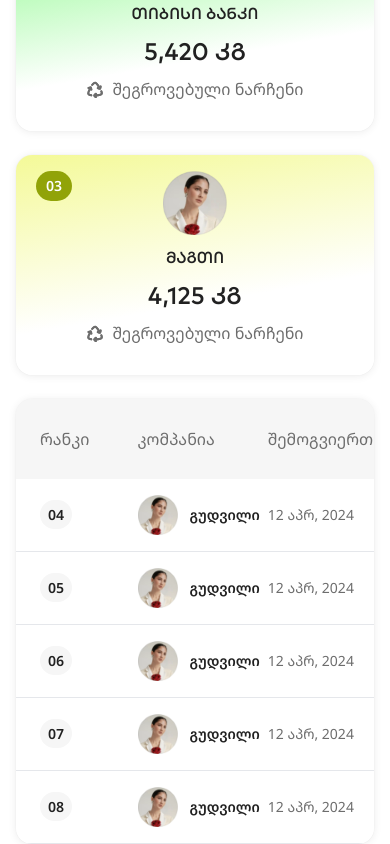
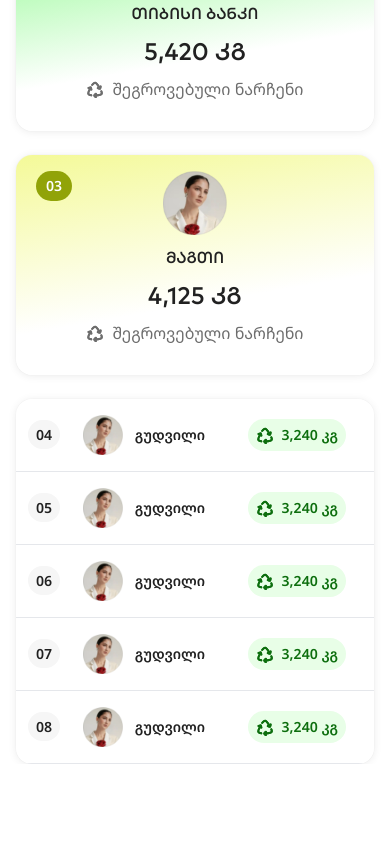
Before and after one commit to Kencho5/Tene-Front, an Angular app: page /bins in a window 390 px wide. Shown: the part 3913-4757 px from the top of the page. After the commit the page ends 4677 px from the top, so only its background shows below. Built offline with nearby package versions, Linux system fonts and the light colour scheme.

Commit message:
update: rank table responsiveness

```diff
--- a/src/app/pages/bins/bins.component.html
+++ b/src/app/pages/bins/bins.component.html
@@ -252,7 +252,9 @@
 
     <div class="shadow-low overflow-hidden rounded-2xl">
       <table class="w-full">
-        <thead class="bg-platinum-10 text-left text-platinum-50">
+        <thead
+          class="hidden bg-platinum-10 text-left text-platinum-50 md:table-header-group"
+        >
           <tr>
             <th class="px-6 py-4 font-normal">რანკი</th>
             <th class="px-6 py-4 font-normal">კომპანია</th>
@@ -262,13 +264,13 @@
         </thead>
         <tbody class="bg-white text-left text-sm">
           <tr class="border-b">
-            <td class="px-6 py-4">
+            <td class="py-4 pl-3 pr-1 sm:px-6 sm:py-4">
               <span
                 class="rounded-2xl bg-platinum-10 px-2 py-[5px] font-semibold"
                 >04</span
               >
             </td>
-            <td class="px-6 py-4">
+            <td class="p-4 pl-3 sm:px-6 sm:py-4">
               <div class="flex items-center gap-3">
                 <img
                   src="/assets/images/bins/test-avatar.webp"
@@ -278,8 +280,10 @@
                 <span class="font-semibold">გუდვილი</span>
               </div>
             </td>
-            <td class="px-6 py-4 text-platinum-50">12 აპრ, 2024</td>
-            <td class="px-6 py-4">
+            <td class="hidden px-6 py-4 text-platinum-50 sm:table-cell">
+              12 აპრ, 2024
+            </td>
+            <td class="py-4 pl-1.5 pr-3 sm:px-6 sm:py-4">
               <div
                 class="inline-flex items-center gap-2 rounded-2xl bg-green-10 px-2 py-1.5 font-semibold text-green-80"
               >
@@ -289,13 +293,13 @@
             </td>
           </tr>
           <tr class="border-b">
-            <td class="px-6 py-4">
+            <td class="py-4 pl-3 pr-1 sm:px-6 sm:py-4">
               <span
                 class="rounded-2xl bg-platinum-10 px-2 py-[5px] font-semibold"
                 >05</span
               >
             </td>
-            <td class="px-6 py-4">
+            <td class="p-4 pl-3 sm:px-6 sm:py-4">
               <div class="flex items-center gap-3">
                 <img
                   src="/assets/images/bins/test-avatar.webp"
@@ -305,8 +309,10 @@
                 <span class="font-semibold">გუდვილი</span>
               </div>
             </td>
-            <td class="px-6 py-4 text-platinum-50">12 აპრ, 2024</td>
-            <td class="px-6 py-4">
+            <td class="hidden px-6 py-4 text-platinum-50 sm:table-cell">
+              12 აპრ, 2024
+            </td>
+            <td class="py-4 pl-1.5 pr-3 sm:px-6 sm:py-4">
               <div
                 class="inline-flex items-center gap-2 rounded-2xl bg-green-10 px-2 py-1.5 font-semibold text-green-80"
               >
@@ -316,13 +322,13 @@
             </td>
           </tr>
           <tr class="border-b">
-            <td class="px-6 py-4">
+            <td class="py-4 pl-3 pr-1 sm:px-6 sm:py-4">
               <span
                 class="rounded-2xl bg-platinum-10 px-2 py-[5px] font-semibold"
                 >06</span
               >
             </td>
-            <td class="px-6 py-4">
+            <td class="p-4 pl-3 sm:px-6 sm:py-4">
               <div class="flex items-center gap-3">
                 <img
                   src="/assets/images/bins/test-avatar.webp"
@@ -332,8 +338,10 @@
                 <span class="font-semibold">გუდვილი</span>
               </div>
             </td>
-            <td class="px-6 py-4 text-platinum-50">12 აპრ, 2024</td>
-            <td class="px-6 py-4">
+            <td class="hidden px-6 py-4 text-platinum-50 sm:table-cell">
+              12 აპრ, 2024
+            </td>
+            <td class="py-4 pl-1.5 pr-3 sm:px-6 sm:py-4">
               <div
                 class="inline-flex items-center gap-2 rounded-2xl bg-green-10 px-2 py-1.5 font-semibold text-green-80"
               >
@@ -343,13 +351,13 @@
             </td>
           </tr>
           <tr class="border-b">
-            <td class="px-6 py-4">
+            <td class="py-4 pl-3 pr-1 sm:px-6 sm:py-4">
               <span
                 class="rounded-2xl bg-platinum-10 px-2 py-[5px] font-semibold"
                 >07</span
               >
             </td>
-            <td class="px-6 py-4">
+            <td class="p-4 pl-3 sm:px-6 sm:py-4">
               <div class="flex items-center gap-3">
                 <img
                   src="/assets/images/bins/test-avatar.webp"
@@ -359,8 +367,10 @@
                 <span class="font-semibold">გუდვილი</span>
               </div>
             </td>
-            <td class="px-6 py-4 text-platinum-50">12 აპრ, 2024</td>
-            <td class="px-6 py-4">
+            <td class="hidden px-6 py-4 text-platinum-50 sm:table-cell">
+              12 აპრ, 2024
+            </td>
+            <td class="py-4 pl-1.5 pr-3 sm:px-6 sm:py-4">
               <div
                 class="inline-flex items-center gap-2 rounded-2xl bg-green-10 px-2 py-1.5 font-semibold text-green-80"
               >
@@ -370,13 +380,13 @@
             </td>
           </tr>
           <tr class="border-b">
-            <td class="px-6 py-4">
+            <td class="py-4 pl-3 pr-1 sm:px-6 sm:py-4">
               <span
                 class="rounded-2xl bg-platinum-10 px-2 py-[5px] font-semibold"
                 >08</span
               >
             </td>
-            <td class="px-6 py-4">
+            <td class="p-4 pl-3 sm:px-6 sm:py-4">
               <div class="flex items-center gap-3">
                 <img
                   src="/assets/images/bins/test-avatar.webp"
@@ -386,8 +396,10 @@
                 <span class="font-semibold">გუდვილი</span>
               </div>
             </td>
-            <td class="px-6 py-4 text-platinum-50">12 აპრ, 2024</td>
-            <td class="px-6 py-4">
+            <td class="hidden px-6 py-4 text-platinum-50 sm:table-cell">
+              12 აპრ, 2024
+            </td>
+            <td class="py-4 pl-1.5 pr-3 sm:px-6 sm:py-4">
               <div
                 class="inline-flex items-center gap-2 rounded-2xl bg-green-10 px-2 py-1.5 font-semibold text-green-80"
               >
```
